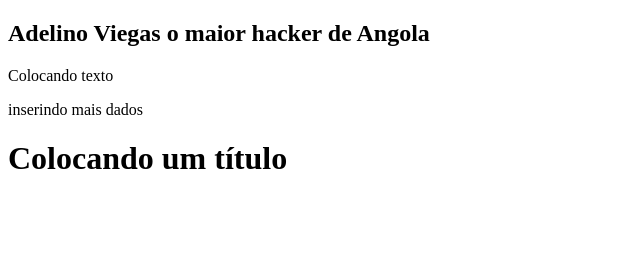
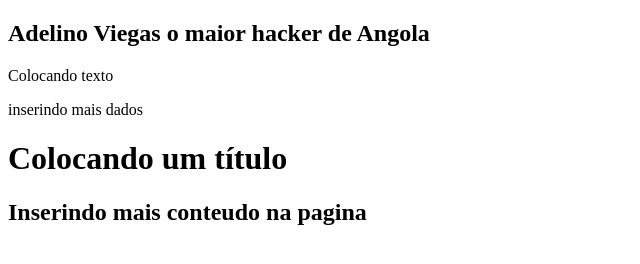
Before and after one commit to hackerAdelinoViegas/teste, a plain HTML site: page index.html in a window 1280 px wide. Shown: the whole page, without its empty margins (0-640 px from the left). Drawn offline with Linux system fonts and the light colour scheme.

Commit message:
houve mudanças no codigo

```diff
--- a/index.html
+++ b/index.html
@@ -10,5 +10,6 @@
     <p>Colocando texto</p>
     <p>inserindo mais dados</p>
     <h1>Colocando um título</h1>
+    <h2>Inserindo mais conteudo na pagina</h2>
   </body>
 </html>
```
